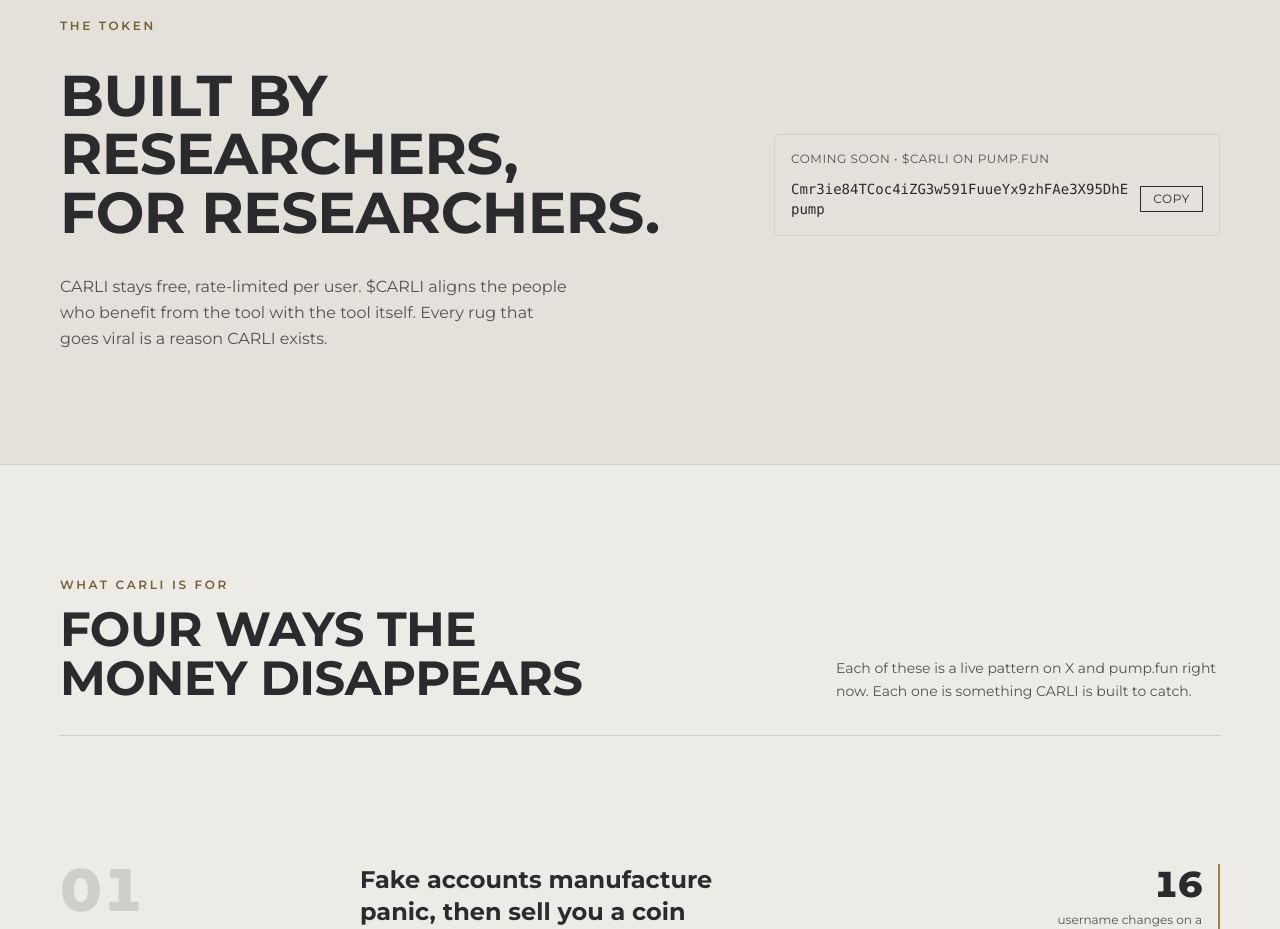
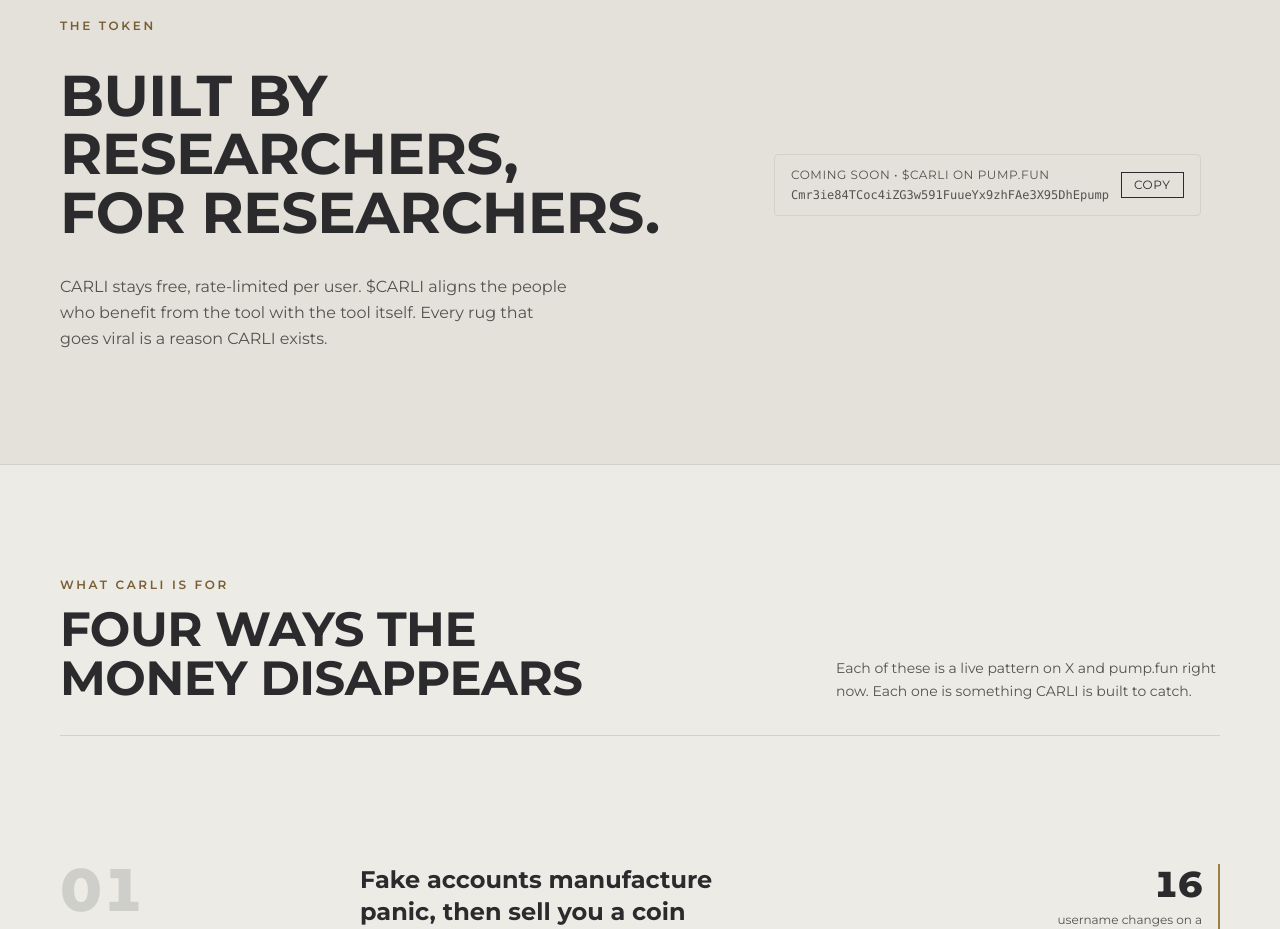
Before and after one commit to Demerzels-lab/charli, a Next.js app: page / in a window 1280 px wide. Shown: the part 2720-3649 px from the top of the page. Built offline with nearby package versions, Linux system fonts and the light colour scheme.

Commit message:
refactor: adjust token CA box styling to match design

```diff
--- a/components/Manifesto.tsx
+++ b/components/Manifesto.tsx
@@ -70,16 +70,16 @@
           </div>
           <div className="flex items-center md:col-span-5">
             <Reveal delay={0.12}>
-              <div className="border border-line bg-surface-alt rounded p-4">
-                <p className="text-xs uppercase tracking-wider text-ink-soft mb-3">Coming soon • $CARLI on pump.fun</p>
-                <div className="flex items-center gap-3">
-                  <code className="text-sm font-mono text-ink break-all">
+              <div className="border border-line rounded px-4 py-3 inline-flex items-center gap-3">
+                <div className="flex flex-col gap-1">
+                  <p className="text-xs uppercase tracking-wider text-ink-soft">Coming soon • $CARLI on pump.fun</p>
+                  <code className="text-xs font-mono text-ink-soft">
                     Cmr3ie84TCoc4iZG3w591FuueYx9zhFAe3X95DhEpump
                   </code>
-                  <button className="shrink-0 px-3 py-1 text-xs uppercase tracking-wider border border-ink text-ink hover:bg-ink hover:text-bg transition-colors">
-                    Copy
-                  </button>
                 </div>
+                <button className="shrink-0 px-3 py-1 text-xs uppercase tracking-wider border border-ink text-ink hover:bg-ink hover:text-bg transition-colors whitespace-nowrap">
+                  Copy
+                </button>
               </div>
             </Reveal>
           </div>
```
